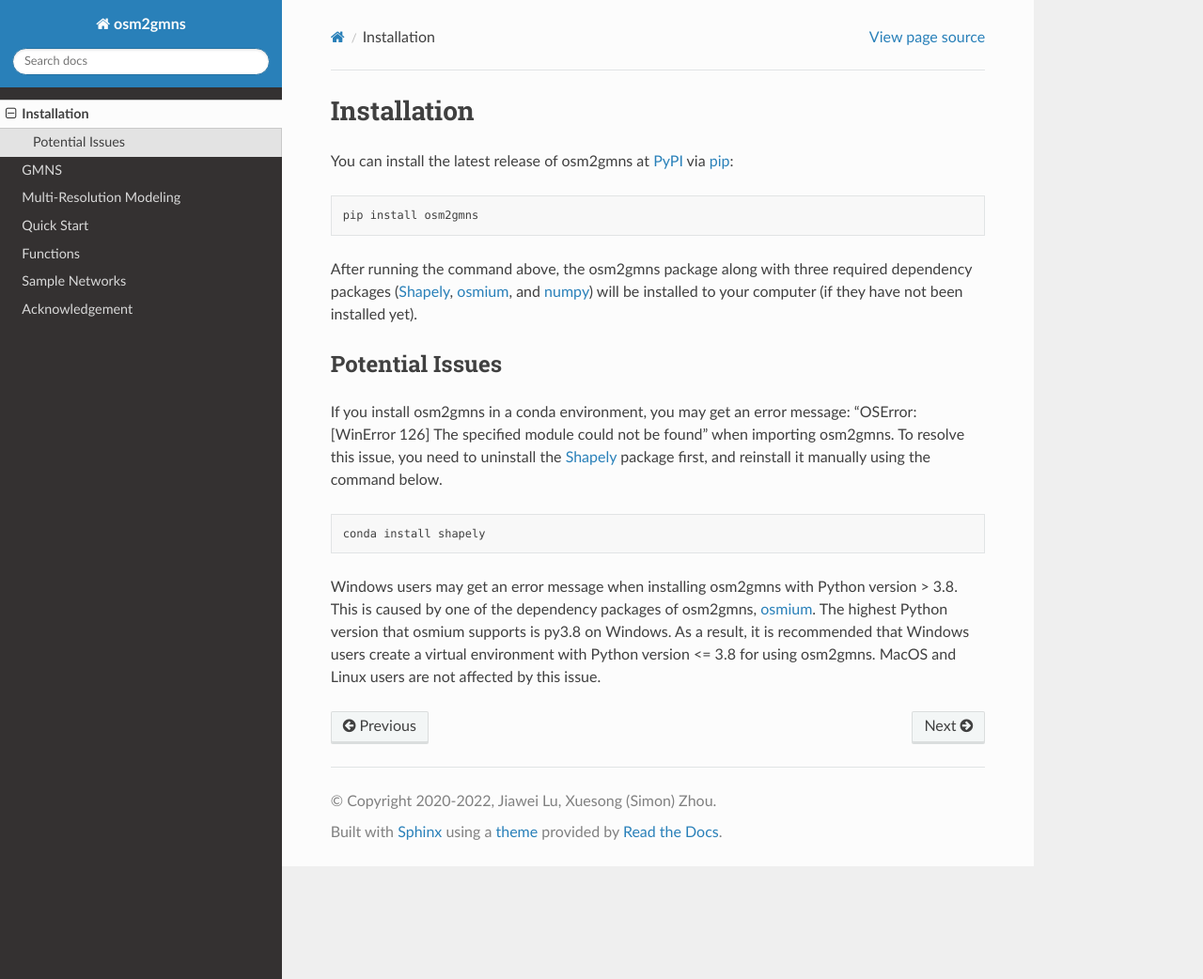
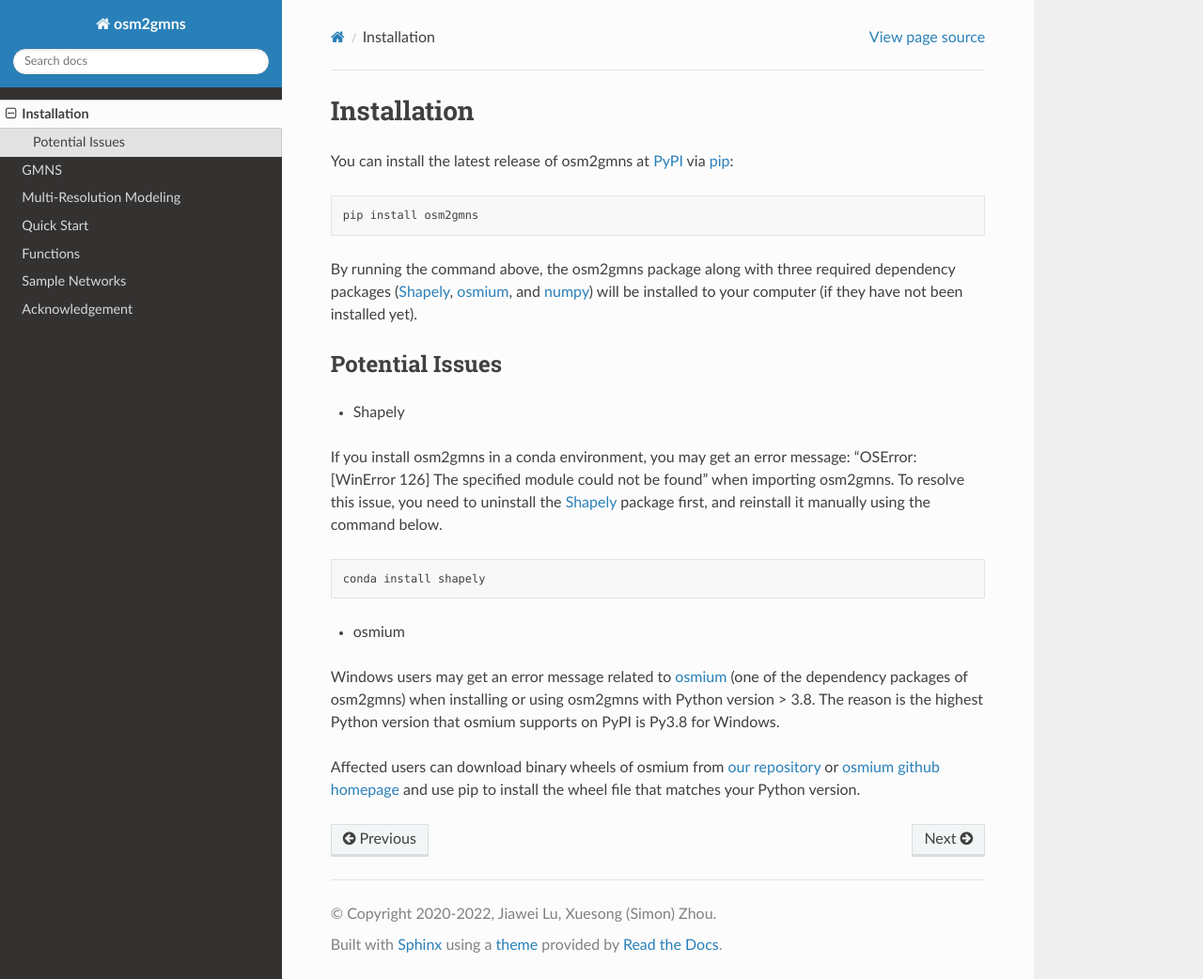
Before and after one commit to jiawlu/OSM2GMNS, a Sphinx documentation site: the page built from docs/source/installation.rst, in a window 1280 px wide and 1042 px high. Shown: the whole window at 94% size. Built offline with Sphinx 7.4.7 and the Read the Docs theme 2.0.0, drawn with Linux system fonts in a browser that asks for light colours.

Commit message:
dependency issue

```diff
--- a/README.rst
+++ b/README.rst
@@ -62,8 +62,8 @@
 
     >>> import osm2gmns as og
     >>> net = og.getNetFromFile('asu.osm')
-	>>> og.consolidateComplexIntersections(net, auto_identify=True)
-	>>> og.buildMultiResolutionNets(net)
+    >>> og.consolidateComplexIntersections(net, auto_identify=True)
+    >>> og.buildMultiResolutionNets(net)
     >>> og.outputNetToCSV(net)
 
 
@@ -75,7 +75,7 @@
 .. figure:: https://github.com/jiawlu/OSM2GMNS/blob/master/sample%20networks/Arizona%20State%20University%2C%20Tempe%20Campus/net_asu.png
     :name: case_asu
     :align: center
-    :width: 100%
+    :width: 80%
 
     Arizona State Unversity, Tempe Campus
 
--- a/docs/source/installation.rst
+++ b/docs/source/installation.rst
@@ -8,12 +8,14 @@
 
     pip install osm2gmns
 
-After running the command above, the osm2gmns package along with three required dependency packages
+By running the command above, the osm2gmns package along with three required dependency packages
 (`Shapely`_, `osmium`_, and `numpy`_) will be installed to your computer (if they have not
 been installed yet).
 
 Potential Issues
 ========================
+
+- Shapely
 
 If you install osm2gmns in a conda environment, you may get an error message: "OSError: [WinError 126]
 The specified module could not be found" when importing osm2gmns. To resolve this issue, you need to uninstall
@@ -23,13 +25,19 @@
 
     conda install shapely
 
-Windows users may get an error message when installing osm2gmns with Python version > 3.8. This is caused
-by one of the dependency packages of osm2gmns, `osmium`_. The highest Python version that osmium supports
-is py3.8 on Windows. As a result, it is recommended that Windows users create a virtual environment with
-Python version <= 3.8 for using osm2gmns. MacOS and Linux users are not affected by this issue.
+- osmium
+
+Windows users may get an error message related to `osmium`_ (one of the dependency packages of osm2gmns)
+when installing or using osm2gmns with Python version > 3.8. The reason is the highest Python version
+that osmium supports on PyPI is Py3.8 for Windows.
+
+Affected users can download binary wheels of osmium from `our repository`_ or `osmium github homepage`_ and use pip to install the wheel file that matches your Python version.
+
 
 .. _`PyPI`: https://pypi.org/project/osm2gmns
 .. _`pip`: https://packaging.python.org/key_projects/#pip
 .. _`Shapely`: https://github.com/Toblerity/Shapely
-.. _`osmium`: https://github.com/osmcode/osmium-tool
+.. _`osmium`: https://github.com/osmcode/pyosmium
 .. _`numpy`: https://github.com/numpy/numpy
+.. _`our repository`: https://github.com/osmcode/pyosmium/actions
+.. _`osmium github homepage`: https://github.com/jiawlu/OSM2GMNS/tree/master/dependencies
```
Also changed, not shown: 2 other files.
